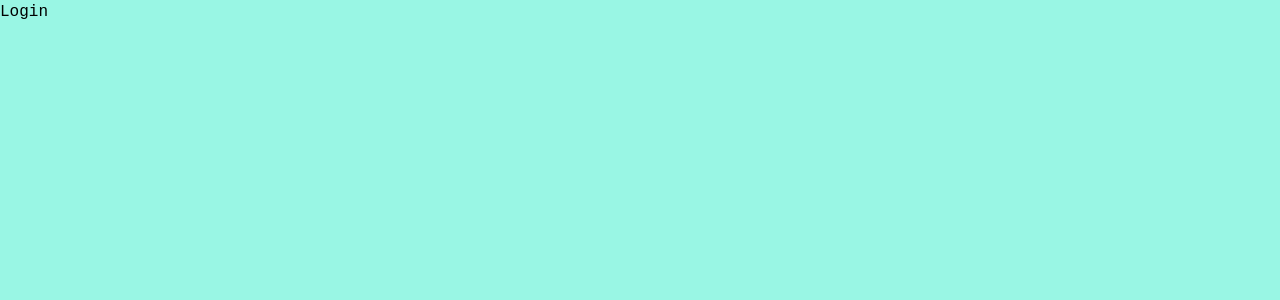
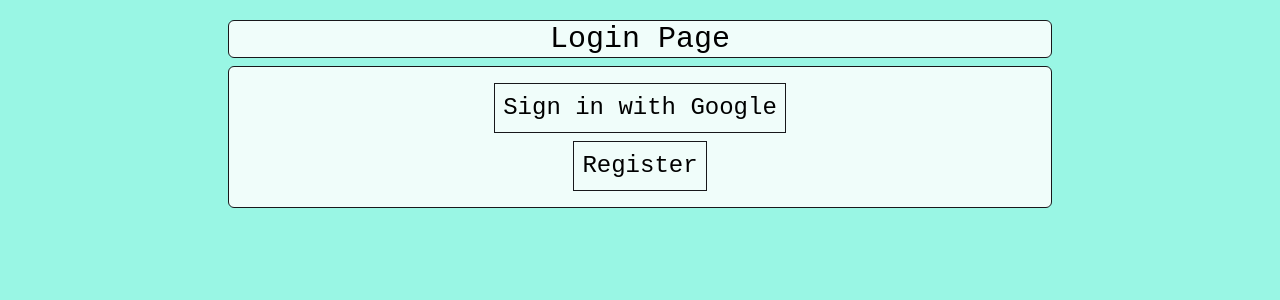
Before and after one commit to Balssh/vacation-organizer, a Next.js app: page /login in a window 1280 px wide. Shown: the top 300 px of the page. Built offline with nearby package versions, Linux system fonts and the light colour scheme; no server answers.

Commit message:
basic user authetication

```diff
--- /dev/null
+++ b/firebase/firebaseApp.ts
@@ -0,0 +1,18 @@
+import { initializeApp } from "firebase/app";
+const firebaseConfig = {
+  apiKey: process.env.NEXT_PUBLIC_FIREBASE_API_KEY,
+  authDomain: process.env.NEXT_PUBLIC_FIREBASE_AUTH_DOMAIN,
+  projectId: process.env.NEXT_PUBLIC_FIREBASE_PROJECT_ID,
+  storageBucket: process.env.NEXT_PUBLIC_FIREBASE_STORAGE_BUCKET,
+  messagingSenderId: process.env.NEXT_PUBLIC_FIREBASE_MESSAGING_SENDER_ID,
+  appId: process.env.NEXT_PUBLIC_FIREBASE_APP_ID,
+  measurementId: process.env.NEXT_PUBLIC_FIREBASE_MEASUREMENT_ID,
+};
+
+// Initialize Firebase
+const app = initializeApp(firebaseConfig);
+
+// Export function to initialize Firebase
+export const initializeFirebase = () => {
+  return app;
+};
--- a/package.json
+++ b/package.json
@@ -20,6 +20,7 @@
     "next": "13.1.1",
     "react": "18.2.0",
     "react-dom": "18.2.0",
+    "react-firebase-hooks": "^5.1.1",
     "typescript": "4.9.4"
   },
   "devDependencies": {
--- a/pages/index.tsx
+++ b/pages/index.tsx
@@ -1,7 +1,11 @@
 import Link from "next/link";
+import { useAuthState } from "react-firebase-hooks/auth";
+import { getAuth } from "firebase/auth";
 
 // This should be the landing page
 const Home = () => {
+  const auth = getAuth();
+  const [user, loading] = useAuthState(auth);
   return (
     <div className="my-5 grid grid-cols-12 content-evenly gap-2 px-5">
       <div className="col-span-8 col-start-3 flex items-center justify-center rounded-md border border-zinc-900 bg-teal-50">
@@ -9,9 +13,18 @@ const Home = () => {
       </div>
       <div className="col-span-8 col-start-3 space-y-2 rounded-md border border-zinc-900 bg-teal-50 p-4">
         <div className="flex justify-center">
-          <button className="border border-zinc-900 p-2 text-2xl hover:bg-red-400">
-            <Link href={"/login"}>Login</Link>
-          </button>
+          {user ? (
+            <button
+              className="border border-zinc-900 p-2 text-2xl hover:bg-red-400"
+              onClick={() => auth.signOut()}
+            >
+              Sign out
+            </button>
+          ) : (
+            <button className="border border-zinc-900 p-2 text-2xl hover:bg-red-400">
+              <Link href={"/login"}>Login</Link>
+            </button>
+          )}
         </div>
         <div className="flex justify-center">
           <button className="border border-zinc-900 p-2 text-2xl hover:bg-red-400">
--- a/pages/login.tsx
+++ b/pages/login.tsx
@@ -1,5 +1,49 @@
+import Link from "next/link";
+import { initializeFirebase } from "../firebase/firebaseApp";
+import { getAuth, signInWithPopup, GoogleAuthProvider } from "firebase/auth";
+import { useAuthState } from "react-firebase-hooks/auth";
+import { useRouter } from "next/router";
+
 const Login = () => {
-  return <div>Login</div>;
+  const app = initializeFirebase();
+  const auth = getAuth(app);
+  const provider = new GoogleAuthProvider();
+  const [user, loading] = useAuthState(auth);
+  const router = useRouter();
+
+  if (loading) {
+    return <div>Loading...</div>;
+  }
+  if (user) {
+    return <div>Pla Pizda</div>;
+  }
+  const signIn = async () => {
+    const result = await signInWithPopup(auth, provider);
+    console.log(result.user);
+  };
+  // console.log(app);
+  return (
+    <div className="my-5 grid grid-cols-12 content-evenly gap-2 px-5">
+      <div className="col-span-8 col-start-3 flex items-center justify-center rounded-md border border-zinc-900 bg-teal-50">
+        <h5 className=" text-3xl">Login Page</h5>
+      </div>
+      <div className="col-span-8 col-start-3 space-y-2 rounded-md border border-zinc-900 bg-teal-50 p-4">
+        <div className="flex justify-center">
+          <button
+            className="border border-zinc-900 p-2 text-2xl hover:bg-red-400"
+            onClick={signIn}
+          >
+            Sign in with Google
+          </button>
+        </div>
+        <div className="flex justify-center">
+          <button className="border border-zinc-900 p-2 text-2xl hover:bg-red-400">
+            <Link href={"/register"}>Register</Link>
+          </button>
+        </div>
+      </div>
+    </div>
+  );
 };
 
 export default Login;
```
Also changed, not shown: 1 other file (tests, documents, lock files or other folders).
